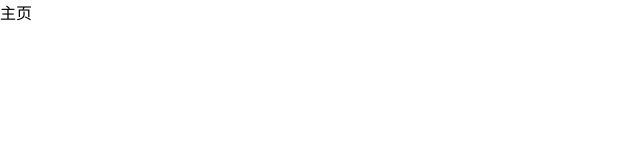
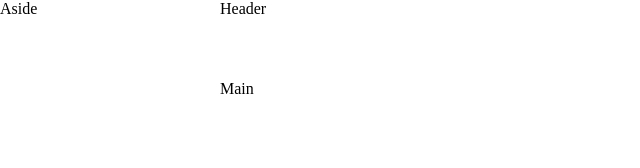
Before and after one commit to janice-95/toutiao, a Vue app: page /#/home in a window 1280 px wide. Shown: the top 168 px of the page, without its empty margins (0-640 px from the left). Built offline with nearby package versions, Linux system fonts and the light colour scheme.

Commit message:
”主页模块-页面布局

```diff
--- a/src/views/home/index.vue
+++ b/src/views/home/index.vue
@@ -1,5 +1,11 @@
 <template>
-  <div>主页</div>
+<el-container>
+  <el-aside width="200px">Aside</el-aside>
+  <el-container>
+    <el-header>Header</el-header>
+    <el-main>Main</el-main>
+  </el-container>
+</el-container>
 </template>
 
 <script>
```
